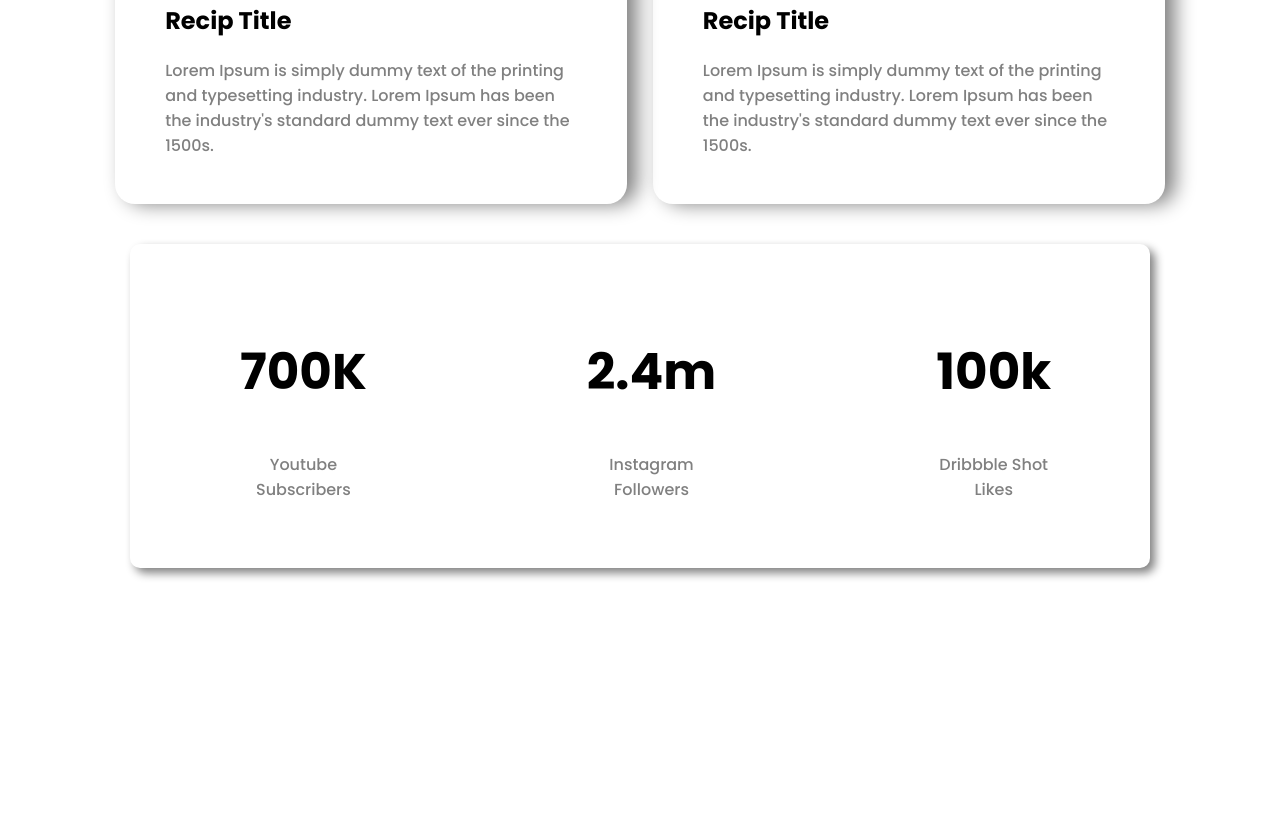
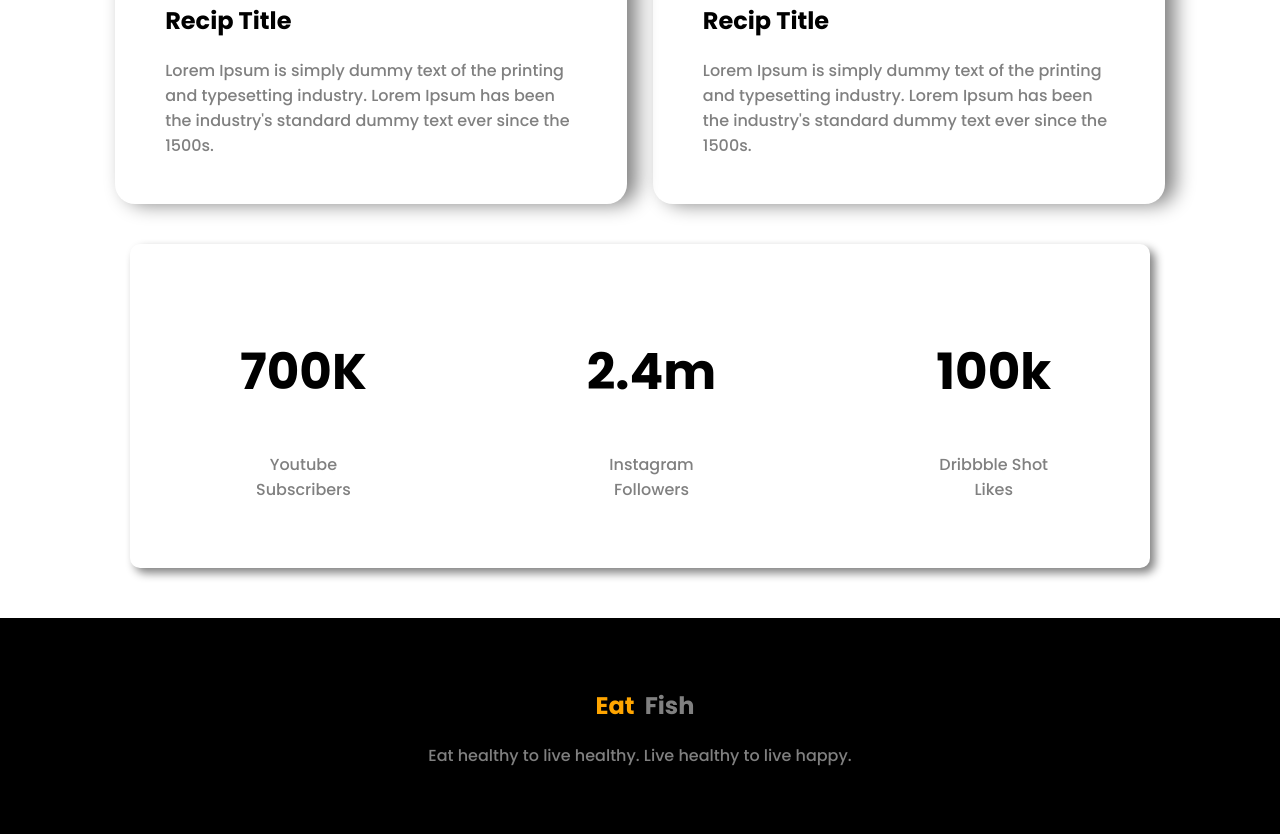
Before and after one commit to scriptertoufiq/fitness, a plain HTML site: page index.html in a window 1280 px wide. Shown: the part 1975-2809 px from the top of the page. Before the commit the page ends 2593 px from the top, so only its background shows below. Drawn offline with Linux system fonts and the light colour scheme.

Commit message:
Design Done

```diff
--- a/index.html
+++ b/index.html
@@ -89,5 +89,9 @@
         </div>
     </section>
 </body>
+<footer>
+    <h2><span>Eat</span>Fish</h2>
+    <p>Eat healthy to live healthy. Live healthy to live happy.</p>
+</footer>
 
 </html>
--- a/style.css
+++ b/style.css
@@ -145,3 +145,23 @@ body {
     color: gray;
     font-weight: 500;
 }
+
+footer {
+    background: black;
+    padding: 50px 30px;
+}
+
+footer h2 {
+    text-align: center;
+    color: gray;
+}
+
+footer span {
+    color: orange;
+    margin: 0 10px;
+}
+
+footer p {
+    text-align: center;
+    color: gray;
+}
```
